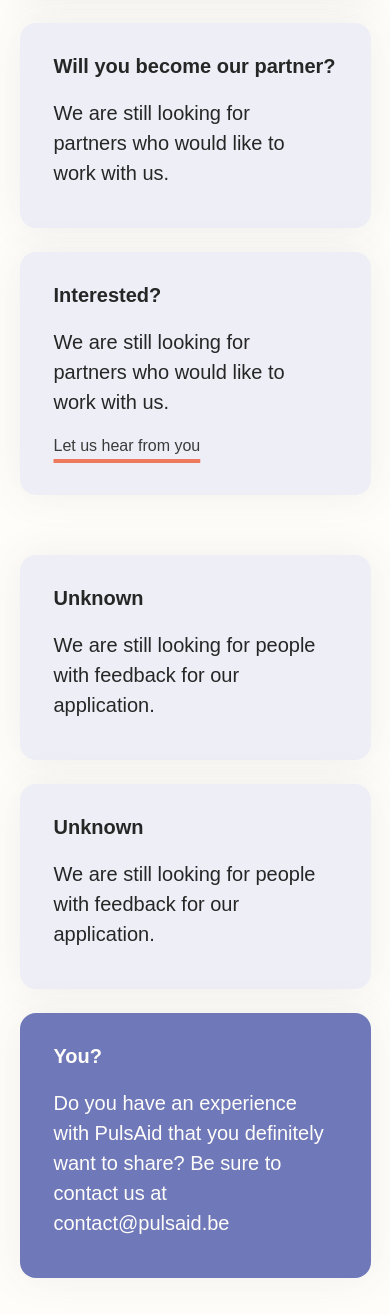
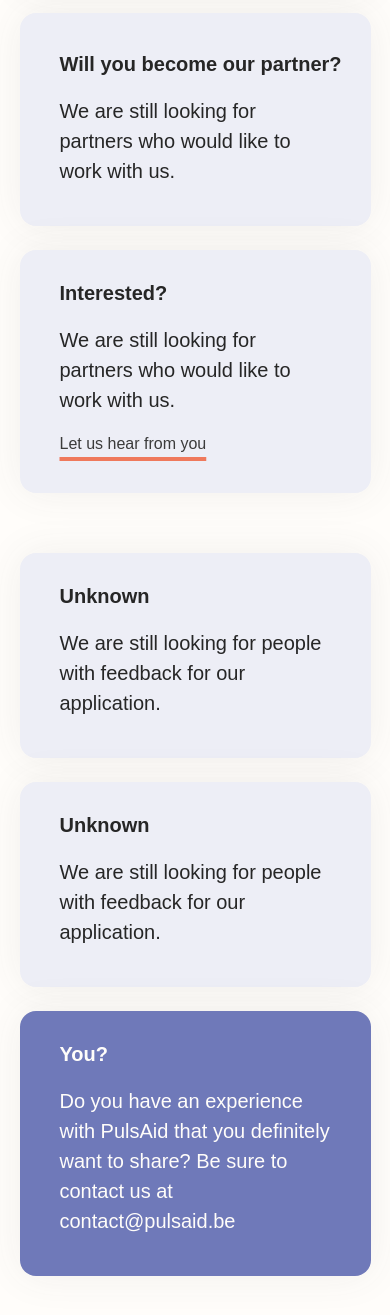
Before and after one commit to yoyoplayer12/pulsaid, a PHP site: page /en/index.html in a window 390 px wide. Shown: the part 4334-5649 px from the top of the page. Run offline with PHP 8.4, Linux system fonts and the light colour scheme; some web fonts are replaced.

Commit message:
fix: quote size mobile

```diff
--- a/assets/css/style.css
+++ b/assets/css/style.css
@@ -601,7 +601,8 @@
     justify-content: center;
     align-items: flex-start;
     gap:24px;
-    padding: 40px;
+    margin-left: 40px;
+    margin-top: 40px;
 }
 .section-1 .block4 .block4div span{
     font-weight: 400;
@@ -609,7 +610,7 @@
 }
 /* section 2 */
 .section-2 .block2 .block2div{
-    margin-left: 34px;
+    margin-left: 40px;
     margin-top: 32px;
     width: 302px;
 }
@@ -621,28 +622,28 @@
     grid-row: 2;
 }
 .section-2 .block4 .block4div{
-    margin-left: 34px;
+    margin-left: 40px;
+    margin-top: 40px;
+    width: 302px;
+}
+.section-2 .block5 .block5div{
+    margin-left: 40px;
     margin-top: 32px;
     width: 302px;
 }
-.section-2 .block5 .block5div{
-    margin-left: 34px;
+/* section 3 */
+.section-3 .block1 .block1div{
+    margin-left: 40px;
     margin-top: 32px;
     width: 302px;
 }
-/* section 3 */
-.section-3 .block1 .block1div{
-    margin-left: 34px;
+.section-3 .block2 .block2div{
+    margin-left: 40px;
     margin-top: 32px;
     width: 302px;
 }
-.section-3 .block2 .block2div{
-    margin-left: 34px;
-    margin-top: 32px;
-    width: 302px;
-}
 .section-3 .block3 .block3div{
-    margin-left: 34px;
+    margin-left: 40px;
     margin-top: 32px;
     width: 302px;
 }
@@ -1040,7 +1041,7 @@
         grid-row: 4;
     }
     .section-1 .block4 .block4div{
-        width: 80vw;
+        width: 70vw;
         margin-left: auto;
         margin-right: auto;
         margin-bottom: 40px;
```
